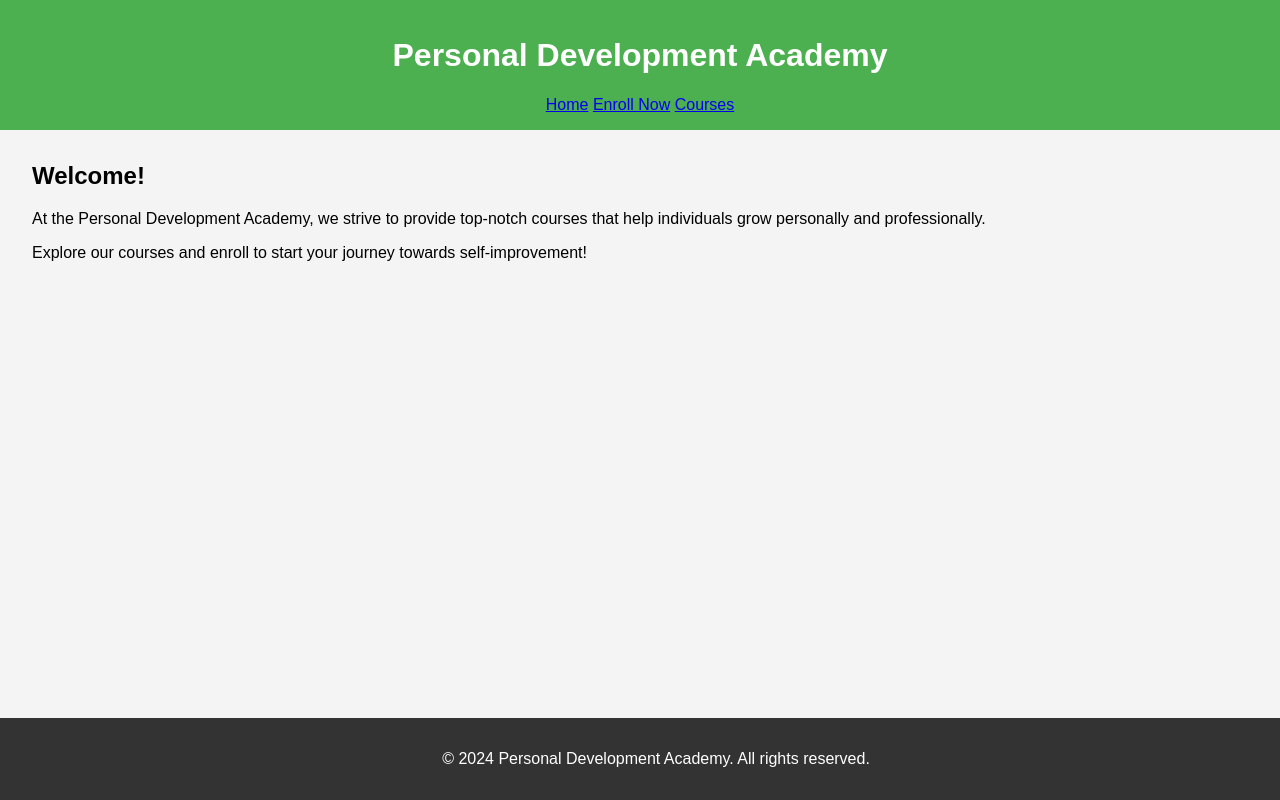
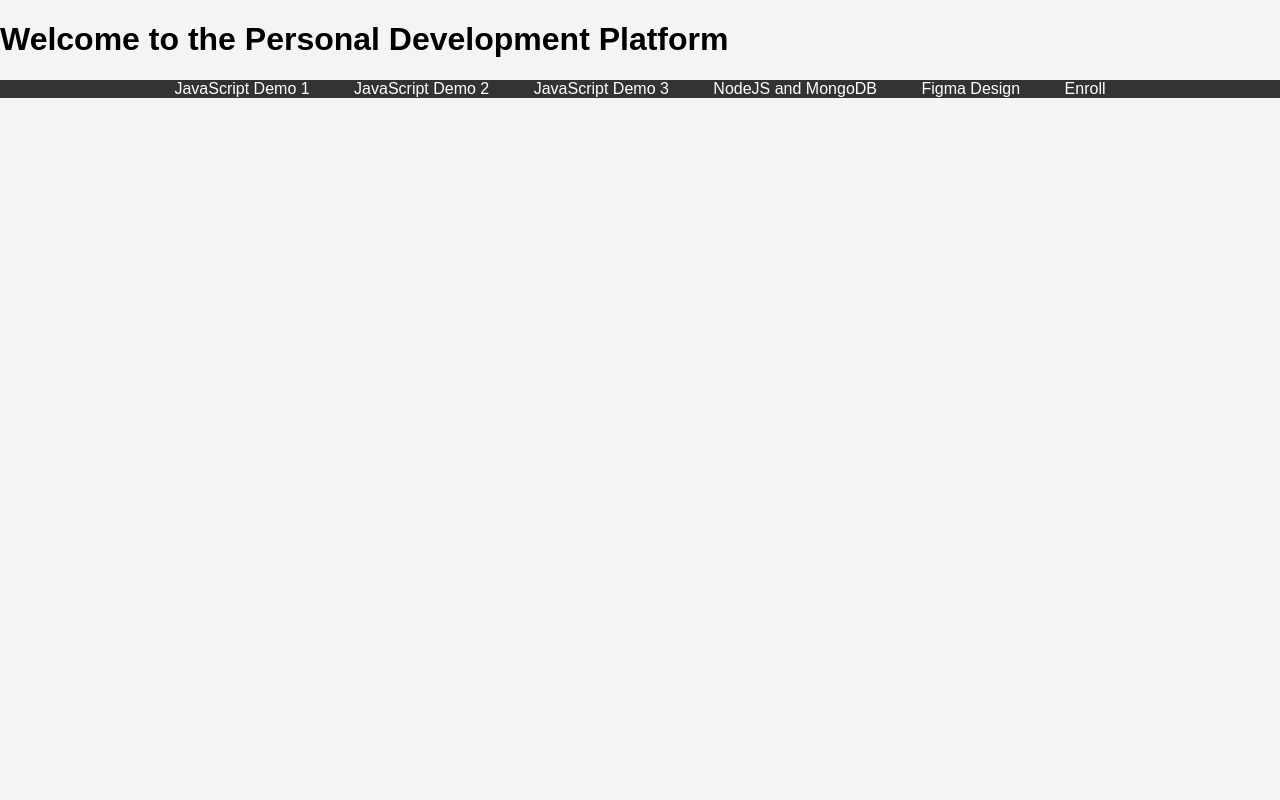
Before and after one commit to Jayvyanelfad/Personal-Development-Academy, a plain HTML site: page index.html in a window 1280 px wide. Drawn offline with Linux system fonts and the light colour scheme.

Commit message:
Update index.html

```diff
--- a/index.html
+++ b/index.html
@@ -3,29 +3,20 @@
 <head>
     <meta charset="UTF-8">
     <meta name="viewport" content="width=device-width, initial-scale=1.0">
-    <title>Welcome to Personal Development Academy</title>
+    <title>Personal Development</title>
     <link rel="stylesheet" href="styles.css">
 </head>
 <body>
-    <header>
-        <h1>Personal Development Academy</h1>
-        <nav>
-            <a href="index.html">Home</a>
-            <a href="enroll.html">Enroll Now</a>
-            <a href="courses.html">Courses</a>
-        </nav>
-    </header>
-
-    <main>
-        <section>
-            <h2>Welcome!</h2>
-            <p>At the Personal Development Academy, we strive to provide top-notch courses that help individuals grow personally and professionally.</p>
-            <p>Explore our courses and enroll to start your journey towards self-improvement!</p>
-        </section>
-    </main>
-
-    <footer>
-        <p>&copy; 2024 Personal Development Academy. All rights reserved.</p>
-    </footer>
+    <h1>Welcome to the Personal Development Platform</h1>
+    <nav>
+        <ul>
+            <li><a href="demo1.html">JavaScript Demo 1</a></li>
+            <li><a href="demo2.html">JavaScript Demo 2</a></li>
+            <li><a href="demo3.html">JavaScript Demo 3</a></li>
+            <li><a href="nodejs.html">NodeJS and MongoDB</a></li>
+            <li><a href="figma.html">Figma Design</a></li>
+            <li><a href="enroll.html">Enroll</a></li>
+        </ul>
+    </nav>
 </body>
 </html>
```
